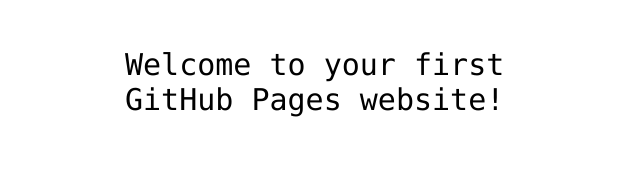
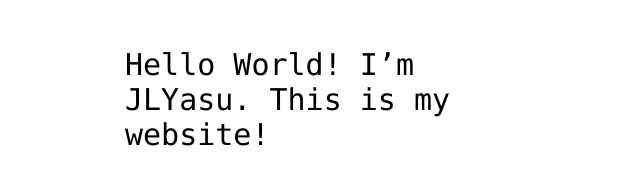
Before and after one commit to JLYasu/JLYasu.github.io, a plain HTML site: page index.html in a window 1280 px wide. Shown: the part 341-526 px from the top of the page, without its empty margins (315-955 px from the left). Drawn offline with Linux system fonts and the light colour scheme.

Commit message:
Add my name to the index.html file

```diff
--- a/index.html
+++ b/index.html
@@ -12,7 +12,8 @@
 <img src="https://octodex.github.com/images/daftpunktocat-thomas.gif" id="octocat" alt="octocat-gif" />
 
 <!-- Change this code here by copy and pasting your template on line 15 -->
-<p>Welcome to your first GitHub Pages website!</p>
+<p>Hello World! I’m JLYasu. This is my website!</p>
+
 
 </body>
 </html>
```
